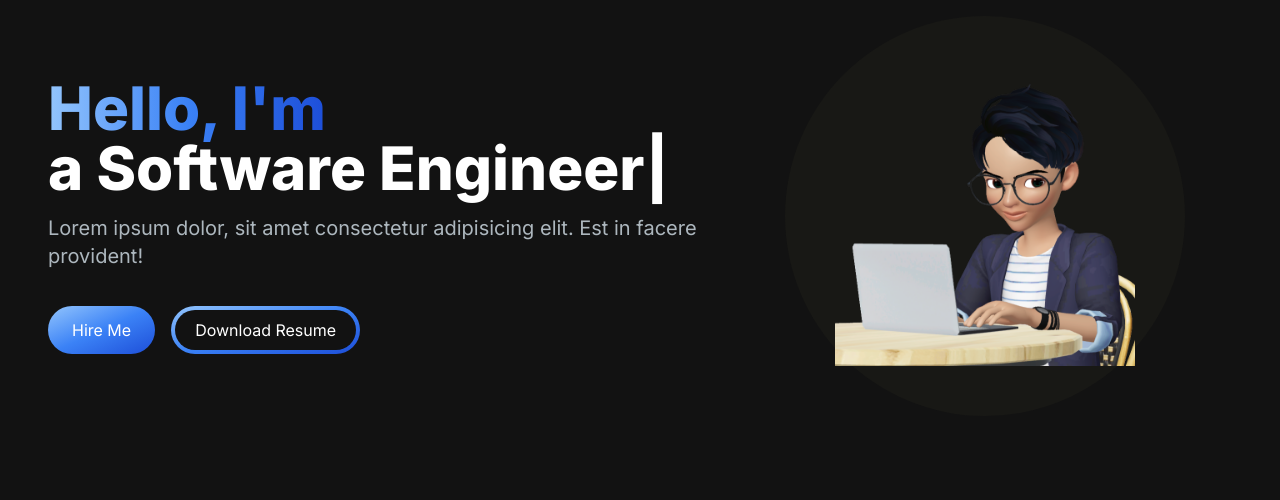
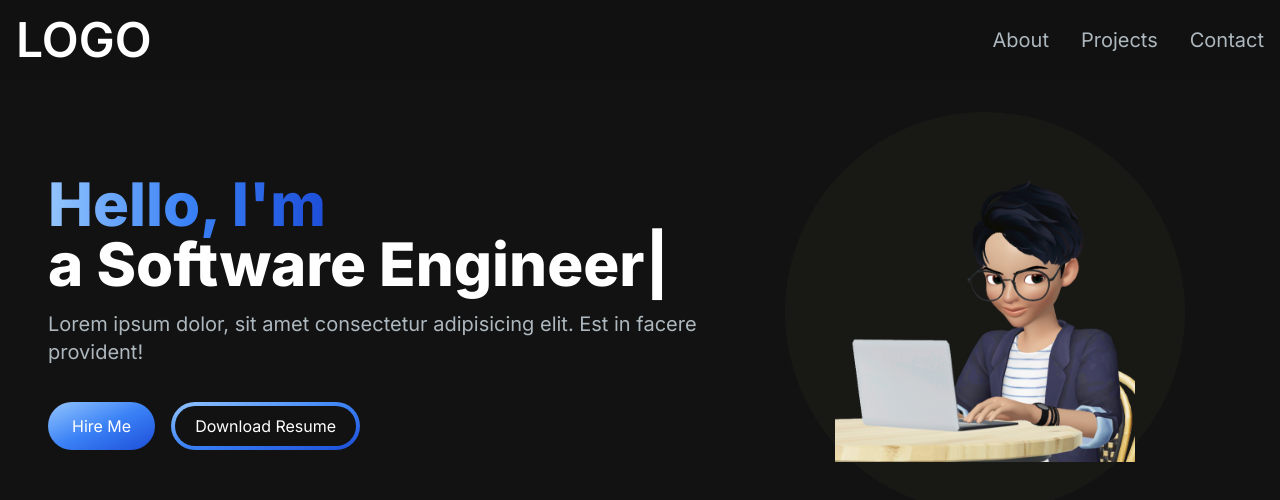
Before and after one commit to khalishmulyadi/nextjs-portfolio, a Next.js app: page / in a window 1280 px wide. Shown: the top 500 px of the page. Built offline with nearby package versions, Linux system fonts and the light colour scheme.

Commit message:
add navbar

```diff
--- a/package.json
+++ b/package.json
@@ -9,6 +9,7 @@
     "lint": "next lint"
   },
   "dependencies": {
+    "@heroicons/react": "^2.0.18",
     "next": "14.0.1",
     "react": "^18",
     "react-dom": "^18",
--- /dev/null
+++ b/src/app/components/MenuOverlay.jsx
@@ -0,0 +1,16 @@
+import React from "react";
+import NavLink from "./NavLink";
+
+const MenuOverlay = ({ links }) => {
+  return (
+    <ul className="flex flex-col py-4 items-center">
+      {links.map((link, index) => (
+        <li key={index}>
+          <NavLink href={link.path} title={link.title} />
+        </li>
+      ))}
+    </ul>
+  );
+};
+
+export default MenuOverlay;
--- /dev/null
+++ b/src/app/components/NavLink.jsx
@@ -0,0 +1,14 @@
+import Link from "next/link";
+
+const NavLink = ({ href, title }) => {
+  return (
+    <Link
+      href={href}
+      className="block py-2 pl-3 text-[#ADB7BE] sm:text-xl rounded md:p-0 hover:text-white"
+    >
+      {title}
+    </Link>
+  );
+};
+
+export default NavLink;
--- a/src/app/components/Navbar.jsx
+++ b/src/app/components/Navbar.jsx
@@ -1,9 +1,61 @@
-import React from 'react'
+"use client";
+import Link from "next/link";
+import React, { useState } from "react";
+import NavLink from "./NavLink";
+import { Bars3Icon, XMarkIcon } from "@heroicons/react/24/solid";
+import MenuOverlay from "./MenuOverlay";
+
+const navLinks = [
+  {
+    path: "#about",
+    title: "About",
+  },
+  {
+    path: "#projects",
+    title: "Projects",
+  },
+  {
+    path: "#contact",
+    title: "Contact",
+  },
+];
 
 const Navbar = () => {
+  const [navbarOpen, setNavbarOpen] = useState(false);
+
   return (
-    <div>Navbar</div>
-  )
-}
+    <nav className="fixed top-0 left-0 right-0 z-10 bg-[#121212] bg-opacity-90">
+      <div className="flex flex-wrap items-center justify-between mx-auto p-4">
+        <Link
+          href={"/"}
+          className="text-2xl md:text-5xl text-white font-semibold"
+        >
+          LOGO
+        </Link>
+        <div className="mobile-menu block md:hidden">
+          {!navbarOpen ? (
+            <button onClick={() => setNavbarOpen(true)} className="flex items-center px-3 py-2 border rounded border-slate-200 text-slate-200 hover:text-white hover:border-white">
+              <Bars3Icon className="h-5 w-5" />
+            </button>
+          ) : (
+            <button onClick={() => setNavbarOpen(false)} className="flex items-center px-3 py-2 border rounded border-slate-200 text-slate-200 hover:text-white hover:border-white">
+              <XMarkIcon className="h-5 w-5" />
+            </button>
+          )}
+        </div>
+        <div className="menu hidden md:block md:w-auto" id="navbar">
+          <ul className="flex p-4 md:p-0 md:flex-row md:space-x-8 mt-0">
+            {navLinks.map((link, index) => (
+              <li key={index}>
+                <NavLink href={link.path} title={link.title} />
+              </li>
+            ))}
+          </ul>
+        </div>
+      </div>
+      {navbarOpen ? <MenuOverlay links={navLinks}/> : null}
+    </nav>
+  );
+};
 
-export default Navbar
+export default Navbar;
--- a/src/app/page.js
+++ b/src/app/page.js
@@ -1,10 +1,12 @@
 import Image from "next/image";
 import HeroSection from "./components/HeroSection";
+import Navbar from "./components/Navbar";
 
 export default function Home() {
   return (
-    <main className="flex min-h-screen flex-col bg-[#121212] container mx-auto py-4 px-12">
-      <div class="contianer">
+    <main className="flex min-h-screen flex-col bg-[#121212]">
+      <Navbar />
+      <div class="contianer mt-24 mx-auto px-12 py-4">
         <HeroSection />
       </div>
     </main>
```
Also changed, not shown: 1 other file (tests, documents, lock files or other folders).
